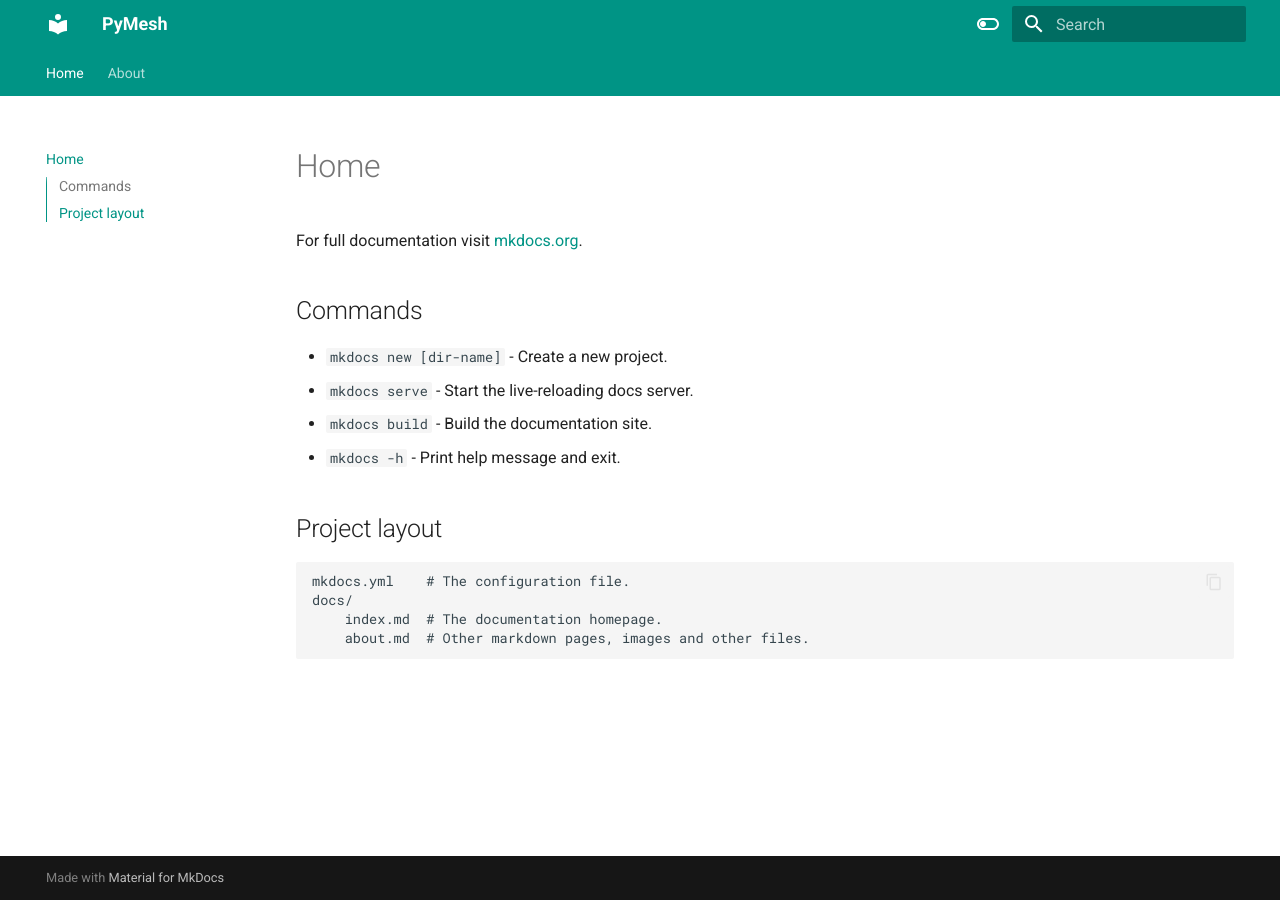
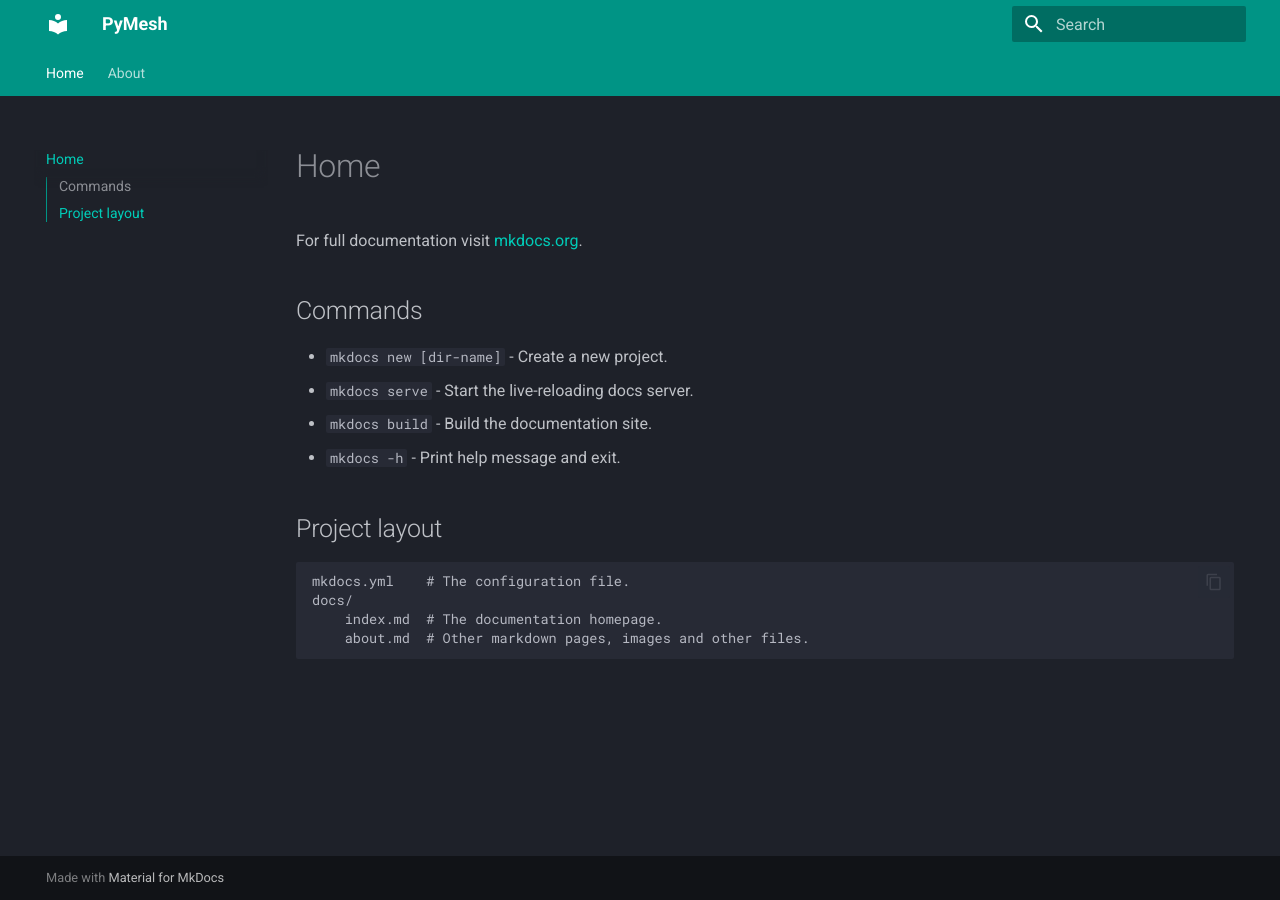
Before and after one commit to tviuff/pymesh, an MkDocs documentation site: the page built from docs/index.md, in a window 1280 px wide. Built offline with MkDocs 1.6.1 and Material for MkDocs 9.7.7, drawn with Linux system fonts in a browser that asks for light colours.

```diff
--- a/mkdocs.yml
+++ b/mkdocs.yml
@@ -14,16 +14,7 @@ theme:
     - content.code.copy
   language: en
   palette:
-    - scheme: default
-      toggle:
-        icon: material/toggle-switch-off-outline
-        name: Switch to dark mode
-      primary: teal
-      accent: purple
     - scheme: slate
-      toggle:
-        icon: material/toggle-switch
-        name: Switch to light mode
       primary: teal
       accent: lime
 
```
